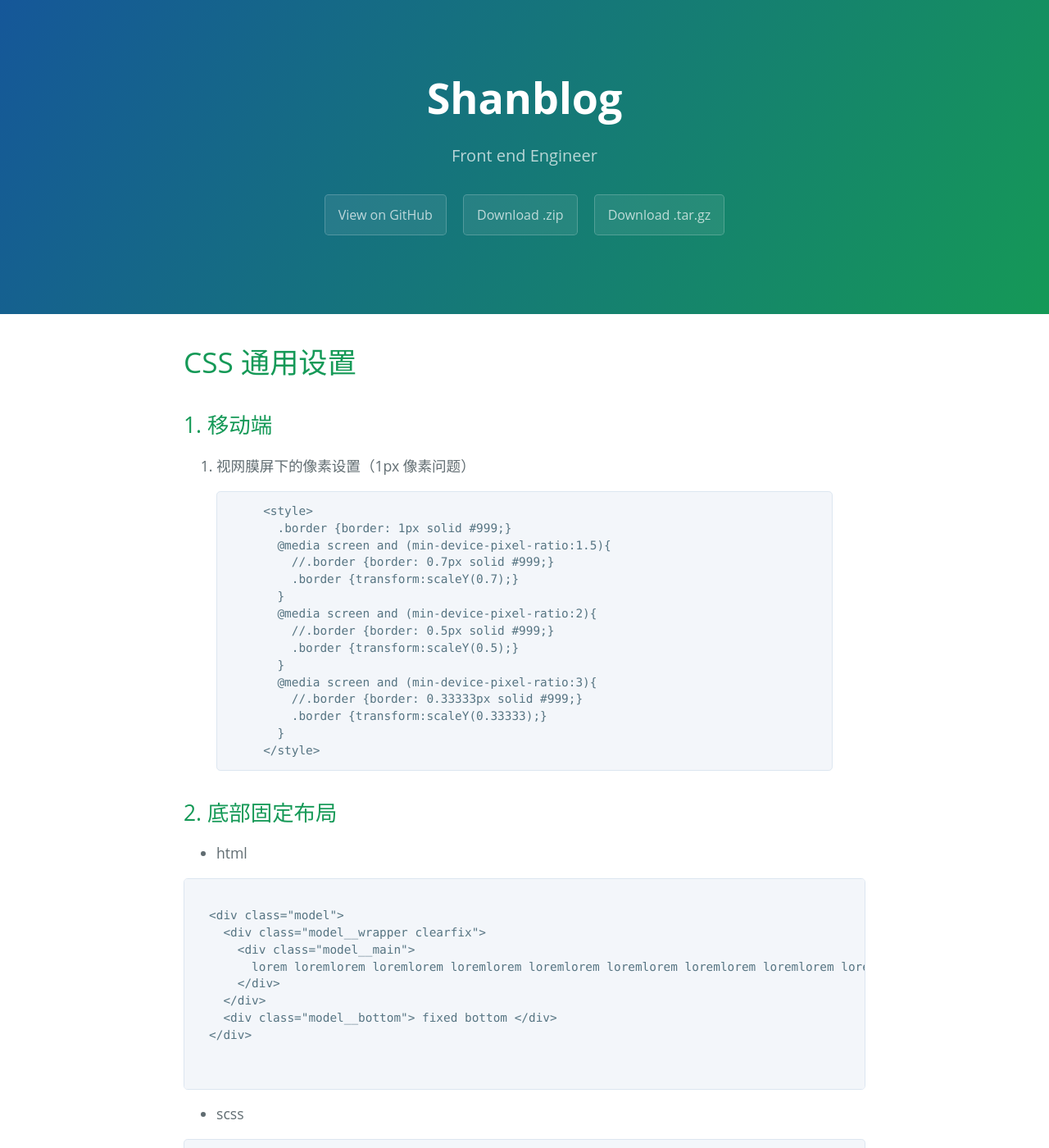
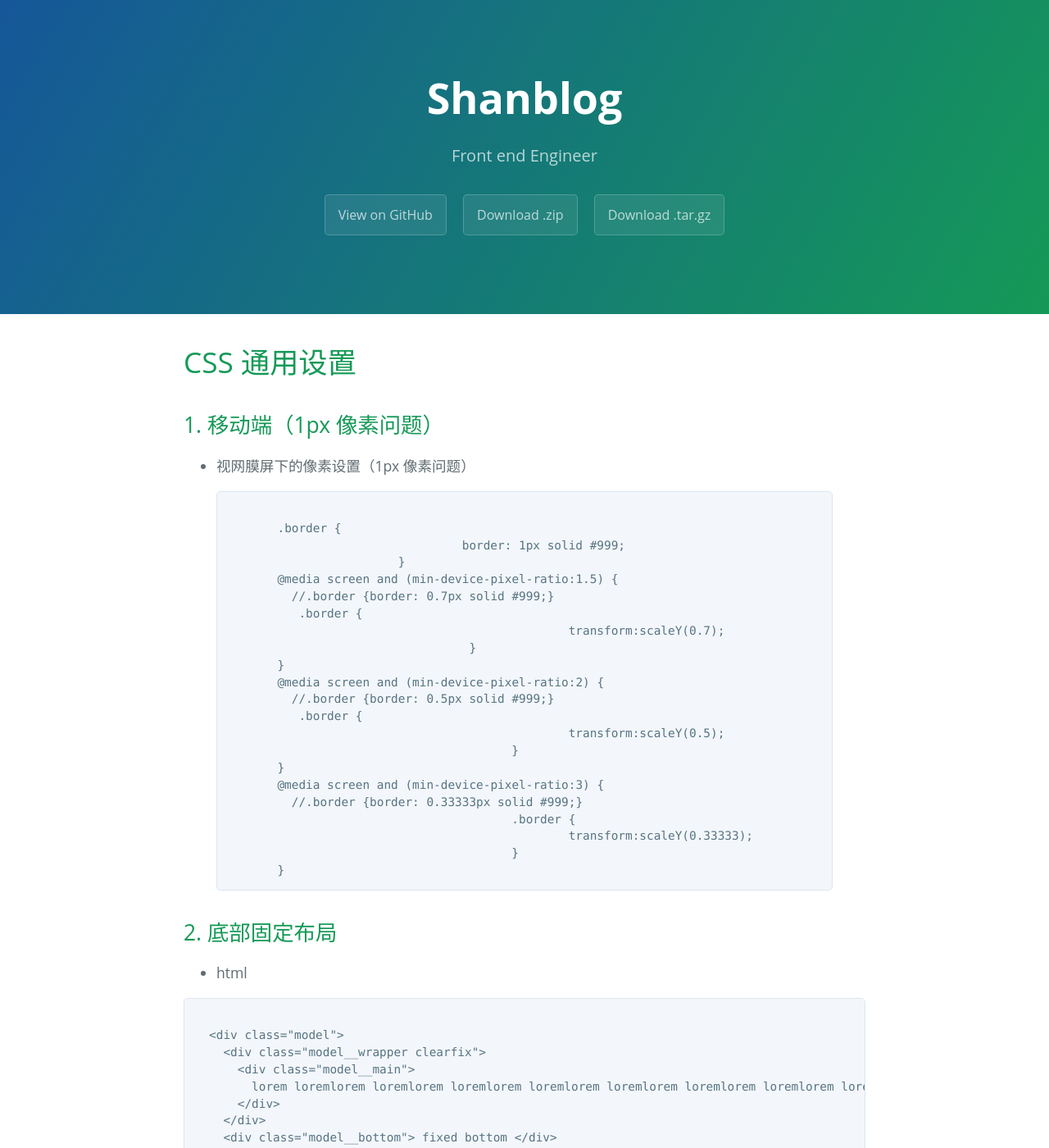
Before and after one commit to zhishan33/shanBlog, a Jekyll site: the page built from _posts/2019-05-18-css-common.md, in a window 1280 px wide and 1400 px high. Shown: the whole window at 82% size. Built offline with Jekyll 4.4.1, drawn with Linux system fonts in a browser that asks for light colours; comment, search, counter and statistics services are not loaded.

Commit message:
md format

```diff
--- a/_posts/2019-05-18-css-common.md
+++ b/_posts/2019-05-18-css-common.md
@@ -8,25 +8,34 @@ tags: [css, css3]
 
 # CSS 通用设置
 
-## 1. 移动端
+## 1. 移动端（1px 像素问题）
 
-1. 视网膜屏下的像素设置（1px 像素问题）
++ 视网膜屏下的像素设置（1px 像素问题）
+
+
    {% highlight ruby %}
-     <style>
-       .border {border: 1px solid #999;}
-       @media screen and (min-device-pixel-ratio:1.5){
+
+       .border {
+				 border: 1px solid #999;
+			}
+       @media screen and (min-device-pixel-ratio:1.5) {
          //.border {border: 0.7px solid #999;}
-         .border {transform:scaleY(0.7);}
+          .border {
+						transform:scaleY(0.7);
+				  }
        }
-       @media screen and (min-device-pixel-ratio:2){
+       @media screen and (min-device-pixel-ratio:2) {
          //.border {border: 0.5px solid #999;}
-         .border {transform:scaleY(0.5);}
+          .border {
+						transform:scaleY(0.5);
+					}
        }
-       @media screen and (min-device-pixel-ratio:3){
+       @media screen and (min-device-pixel-ratio:3) {
          //.border {border: 0.33333px solid #999;}
-         .border {transform:scaleY(0.33333);}
+					.border {
+						transform:scaleY(0.33333);
+					}
        }
-     </style>
 
 {% endhighlight %}
 
```
